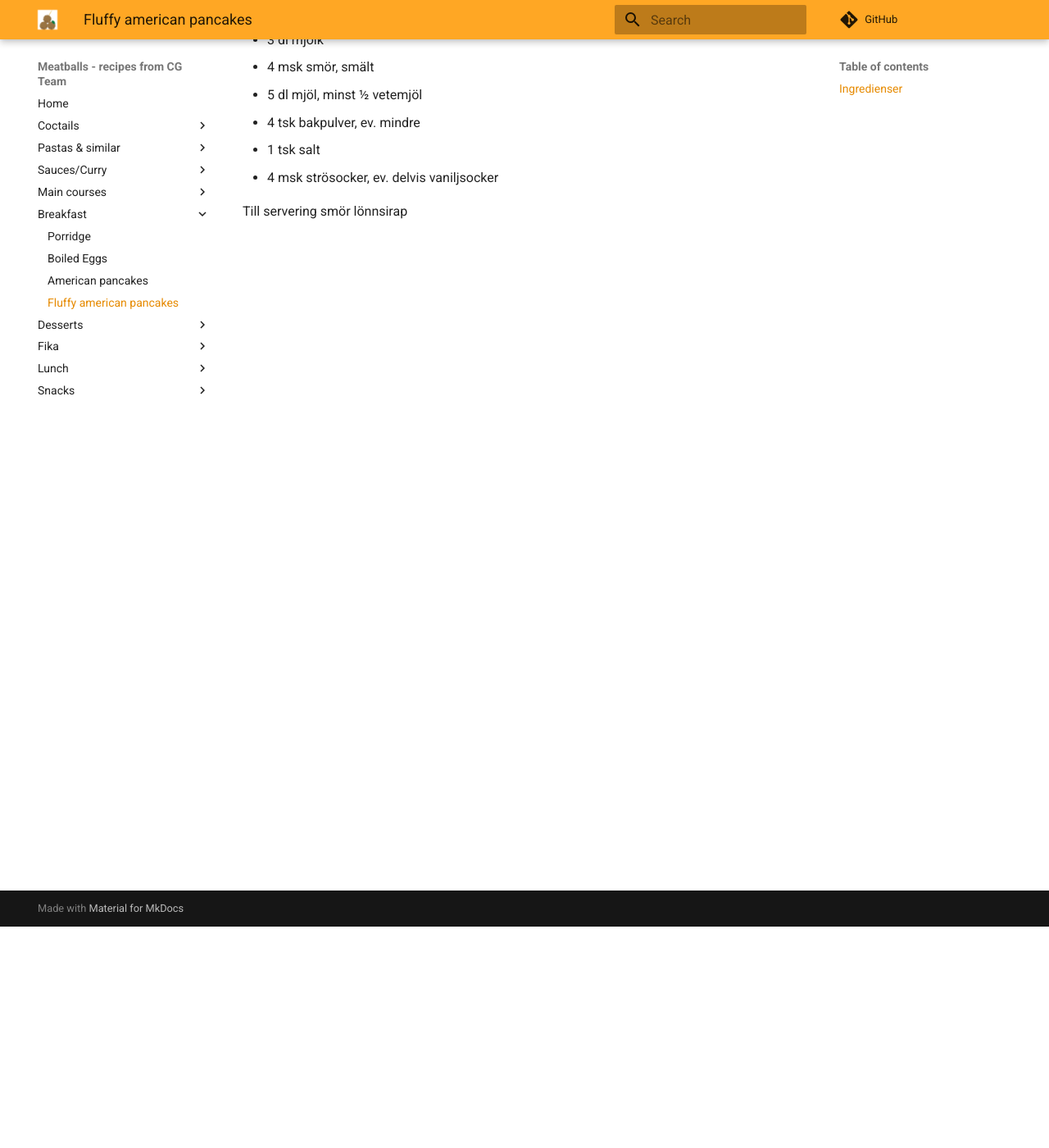
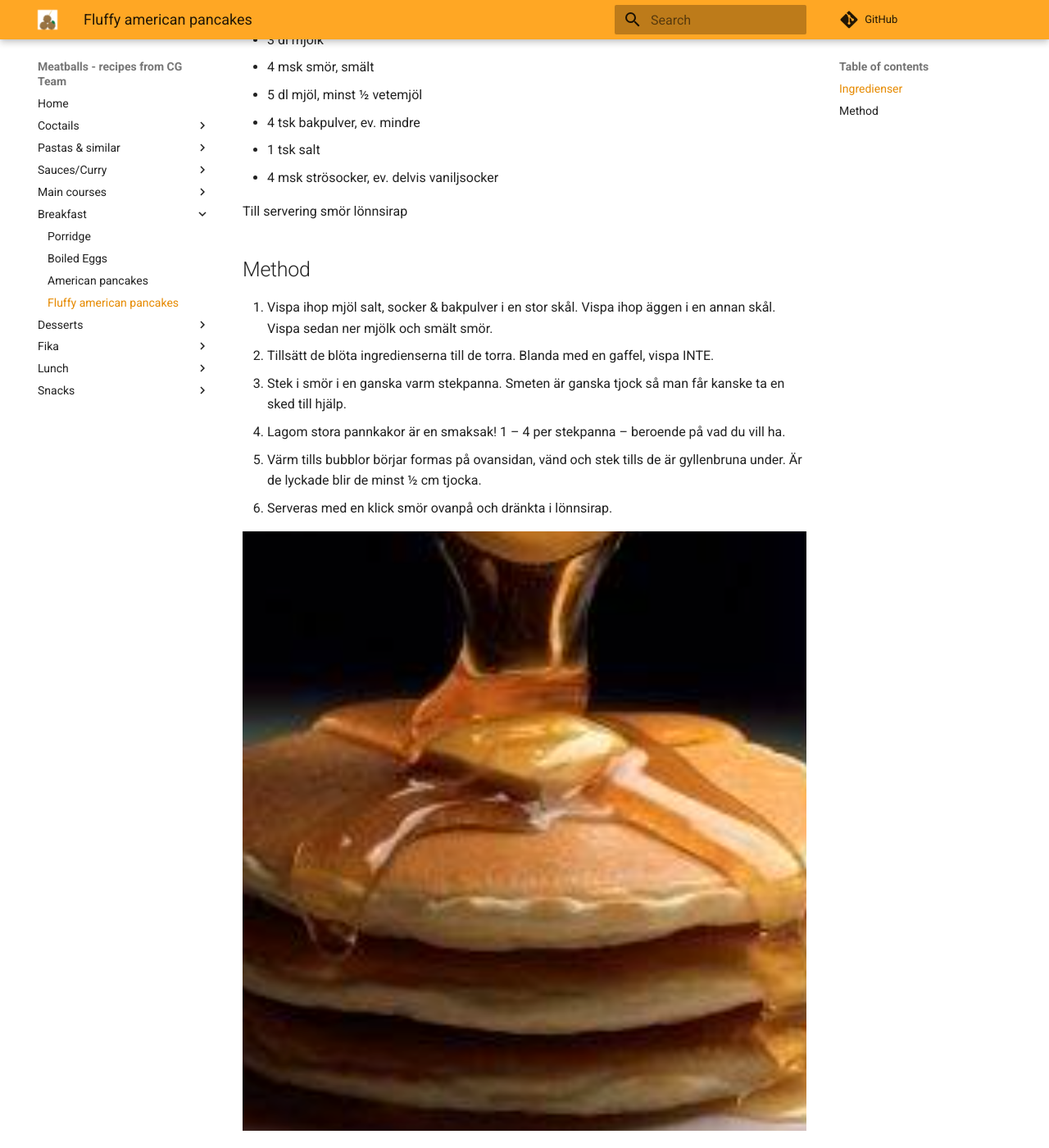
Before and after one commit to Clinical-Genomics/meatballs, an MkDocs documentation site: the page built from docs/breakfast/american_pancakes.md, in a window 1280 px wide and 1400 px high, scrolled down 270 px. Shown: the whole window at 82% size. Built offline with MkDocs 1.6.1 and Material for MkDocs 9.7.7, drawn with Linux system fonts in a browser that asks for light colours; comment, search, counter and statistics services are not loaded.

Commit message:
update text an dadded picture

```diff
--- a/docs/breakfast/american_pancakes.md
+++ b/docs/breakfast/american_pancakes.md
@@ -17,3 +17,16 @@
 Till servering
 smör
 lönnsirap
+
+## Method
+
+1. Vispa ihop mjöl salt, socker & bakpulver i en stor skål. Vispa ihop äggen i en annan skål. Vispa sedan ner mjölk och smält smör.
+1. Tillsätt de blöta ingredienserna till de torra. Blanda med en gaffel, vispa INTE.
+1. Stek i smör i en ganska varm stekpanna. Smeten är ganska tjock så man får kanske ta en sked till hjälp.
+1. Lagom stora pannkakor är en smaksak! 1 – 4 per stekpanna – beroende på vad du vill ha.
+1. Värm tills bubblor börjar formas på ovansidan, vänd och stek tills de är gyllenbruna under. Är de lyckade blir de minst ½ cm tjocka.
+1. Serveras med en klick smör ovanpå och dränkta i lönnsirap.
+
+![picture1](../img/american_pancakes.png)
+
+[Original recipe](https://www.tasteline.com/recept/american-pancakes/)
```
Also changed, not shown: docs/img/american_pancakes.png (added).
